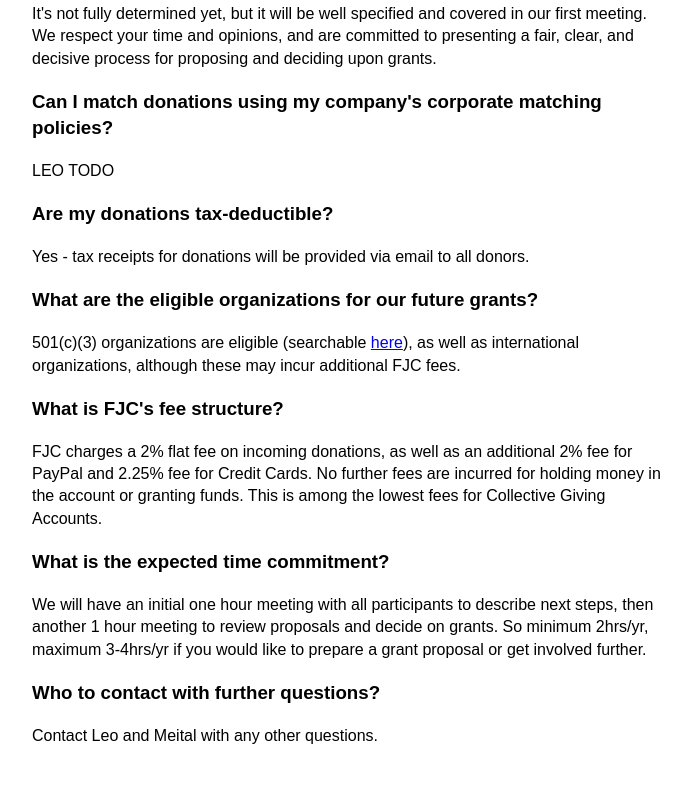
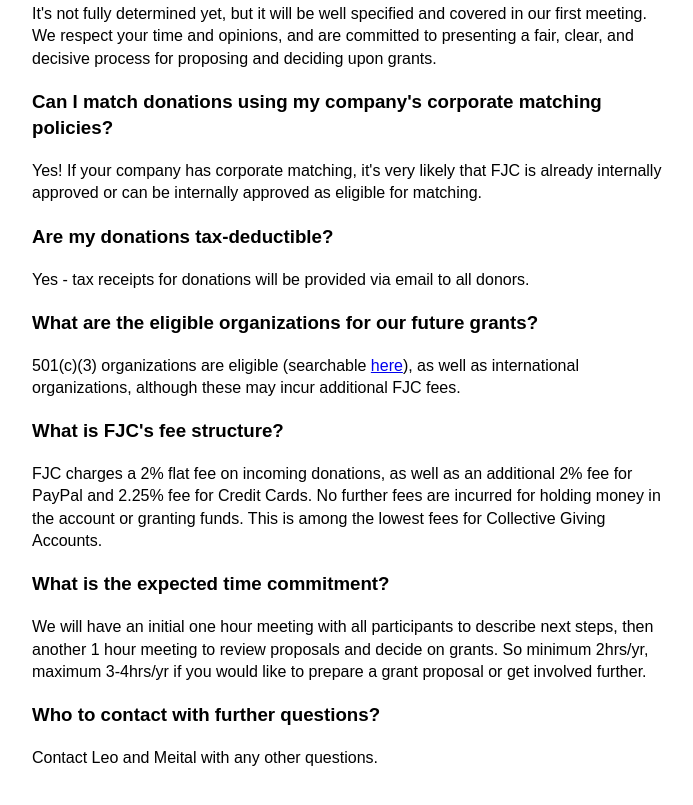
Before and after one commit to robinovitch61/excel-2015-giving-circle, a plain HTML site: page index.html in a window 1280 px wide. Shown: the part 1969-2774 px from the top of the page, without its empty margins (288-981 px from the left). Drawn offline with Linux system fonts and the light colour scheme.

Commit message:
note on matching

```diff
--- a/index.html
+++ b/index.html
@@ -80,7 +80,7 @@
       <p>It's not fully determined yet, but it will be well specified and covered in our first meeting. We respect your time and opinions, and are committed to presenting a fair, clear, and decisive process for proposing and deciding upon grants.</p>
 
       <h3>Can I match donations using my company's corporate matching policies?</h3>
-      <p>LEO TODO</p>
+      <p>Yes! If your company has corporate matching, it's very likely that FJC is already internally approved or can be internally approved as eligible for matching.</p>
 
       <h3>Are my donations tax-deductible?</h3>
       <p>Yes - tax receipts for donations will be provided via email to all donors.</p>
```
